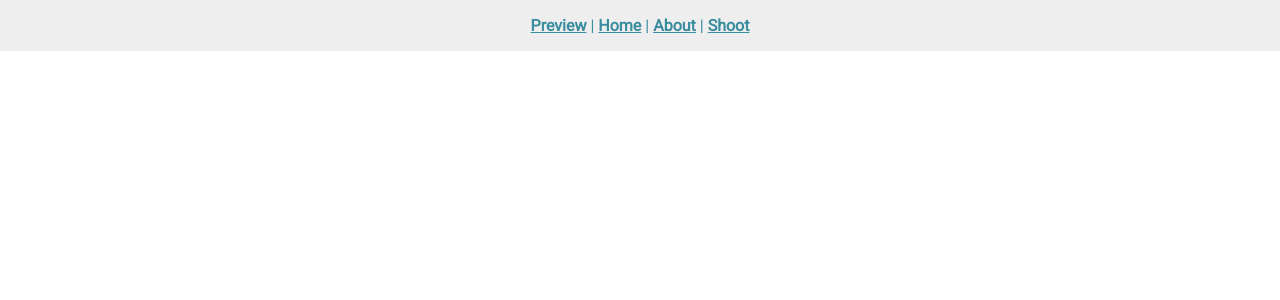
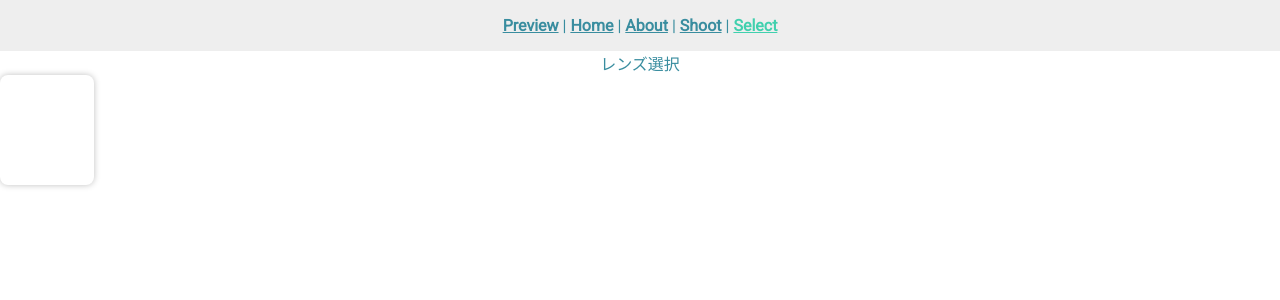
Before and after one commit to masahiro8/facy, a Vue app: page /select in a window 1280 px wide. Shown: the top 300 px of the page. Built offline with nearby package versions, Linux system fonts and the light colour scheme.

Commit message:
add select page

```diff
--- a/src/App.vue
+++ b/src/App.vue
@@ -4,7 +4,8 @@
       <router-link to="/preview">Preview</router-link> |
       <router-link to="/">Home</router-link> |
       <router-link to="/about">About</router-link> |
-      <router-link to="/photo-shoot">Shoot</router-link>
+      <router-link to="/photo-shoot">Shoot</router-link> |
+      <router-link to="/select">Select</router-link>
     </div>
     <router-view />
   </div>
--- a/src/components/products/Card.vue
+++ b/src/components/products/ItemCard.vue
@@ -1,5 +1,5 @@
 <template>
-  <div class="card"></div>
+  <div class="item-card"></div>
 </template>
 
 <script>
@@ -9,9 +9,9 @@ export default {};
 <style lang="scss" scoped>
 @import "../../style/config.scss";
 
-.lens-item {
-  width: 90px;
-  height: 147px;
+.item-card {
+  width: 94px;
+  height: 110px;
   background-color: white;
   border-radius: 8px;
   box-shadow: 0px 0px 6px rgba(0, 0, 0, 0.25);
--- a/src/components/video/Overlay.vue
+++ b/src/components/video/Overlay.vue
@@ -15,10 +15,10 @@
       :height="canvas_rect.height + 'px'"
       :class="showDetection ? 'show' : 'hide'"
     />
-    <div class="btn">
+    <!-- <div class="btn">
       visible
       <input type="checkbox" @change="toggle" />
-    </div>
+    </div> -->
   </div>
 </template>
 <script>
@@ -98,25 +98,40 @@ export default {
         rects.dh
       );
       ctx_img.restore();
-      this.faceDetect();
+      // this.faceDetect();
+
+      const getBlob = base64 => {
+        if (!Object.keys(base64).length) return null;
+        const image = base64.match(/image\/(.+);/);
+        const type = image[1];
+        const bin = atob(base64.replace(/^.*,/, ""));
+        var buffer = new Uint8Array(bin.length);
+        for (var i = 0; i < bin.length; i++) {
+          buffer[i] = bin.charCodeAt(i);
+        }
+
+        return new Blob([buffer.buffer], { type: `image/${type}` });
+      };
+      const blob = getBlob(this.$refs.image.toDataURL());
+      console.log(blob.type);
     },
     pix(n) {
       return n + "px";
-    },
-    async faceDetect() {
-      //ここで頂点を取得
-      const points = await face.getEyesPoints();
-      //ここでfaceAPiの両目のポイントを取得
-      const eyes_points_data = face.getFaceEyesData();
-      //リサイズ
-      const _width = this.rect.width - this.rect.x * 2;
-      this.canvas_rect = {
-        width: _width,
-        height: this.rect.height
-      };
-      console.log("faceDetect");
-      this.$emit("callbackPoints", points, eyes_points_data);
     }
+    // async faceDetect() {
+    //   //ここで頂点を取得
+    //   const points = await face.getEyesPoints();
+    //   //ここでfaceAPiの両目のポイントを取得
+    //   const eyes_points_data = face.getFaceEyesData();
+    //   //リサイズ
+    //   const _width = this.rect.width - this.rect.x * 2;
+    //   this.canvas_rect = {
+    //     width: _width,
+    //     height: this.rect.height
+    //   };
+    //   console.log("faceDetect");
+    //   this.$emit("callbackPoints", points, eyes_points_data);
+    // }
   },
   watch: {
     src: {
--- a/src/router/index.js
+++ b/src/router/index.js
@@ -4,6 +4,7 @@ import Preview from "../views/Preview.vue";
 import Home from "../views/Home.vue";
 import About from "../views/About.vue";
 import Shoot from "../views/PhotoShoot.vue";
+import Select from "../views/Select.vue";
 
 Vue.use(VueRouter);
 
@@ -23,6 +24,11 @@ const routes = [
     path: "/photo-shoot",
     name: "shoot",
     component: Shoot
+  },
+  {
+    path: "/select",
+    name: "select",
+    component: Select
   }
 ];
 
--- a/src/views/Preview.vue
+++ b/src/views/Preview.vue
@@ -3,20 +3,20 @@
     <h1>Preview</h1>
     <div><NextButton /></div>
     <div><ShootButton /></div>
-    <div><LensItem /></div>
+    <div><ItemCard /></div>
   </div>
 </template>
 
 <script>
 import NextButton from "../components/button/NextButton.vue";
 import ShootButton from "../components/button/ShootButton.vue";
-import LensItem from "../components/lens/LensItem.vue";
+import ItemCard from "../components/products/ItemCard.vue";
 
 export default {
   components: {
     NextButton,
     ShootButton,
-    LensItem
+    ItemCard
   }
 };
 </script>
--- a/src/views/SelectLens.vue
+++ b/src/views/Select.vue
@@ -1,11 +1,17 @@
 <template>
-  <div class="select-lens">
+  <div class="select">
     <p>レンズ選択</p>
+    <Item />
   </div>
 </template>
 
 <script>
-export default {};
+import Item from "../components/products/ItemCard.vue";
+export default {
+  components: {
+    Item
+  }
+};
 </script>
 
 <style lang="scss" scoped>
```
Also changed, not shown: src/util/lensImages.js (added).
